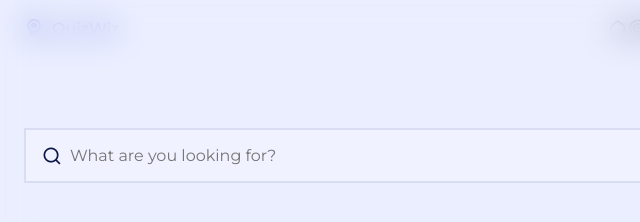
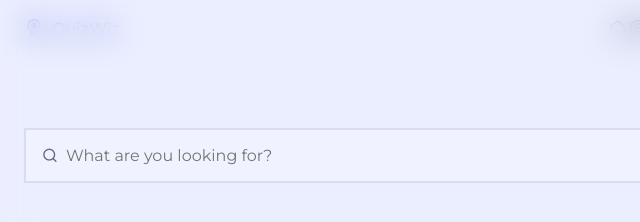
Before and after one commit to ManpreetKaur14/POP-Quiz, a plain HTML site: page index.html in a window 1280 px wide. Shown: the full height of the page, 0-640 px from the left. Drawn offline with nearby package versions, Linux system fonts and the light colour scheme; a web font is replaced by a local one.

Commit message:
working on css

```diff
--- a/assets/css/styles.css
+++ b/assets/css/styles.css
@@ -255,10 +255,10 @@ font-size: 1.25rem;
   padding-inline: 1rem;
 }
 
-.search__icon{
+/* .search__icon{
   font-size: 1.25rem;
   color: var(--title-color);
-}
+} */
 
 .search__input{
   width:100%;
```
